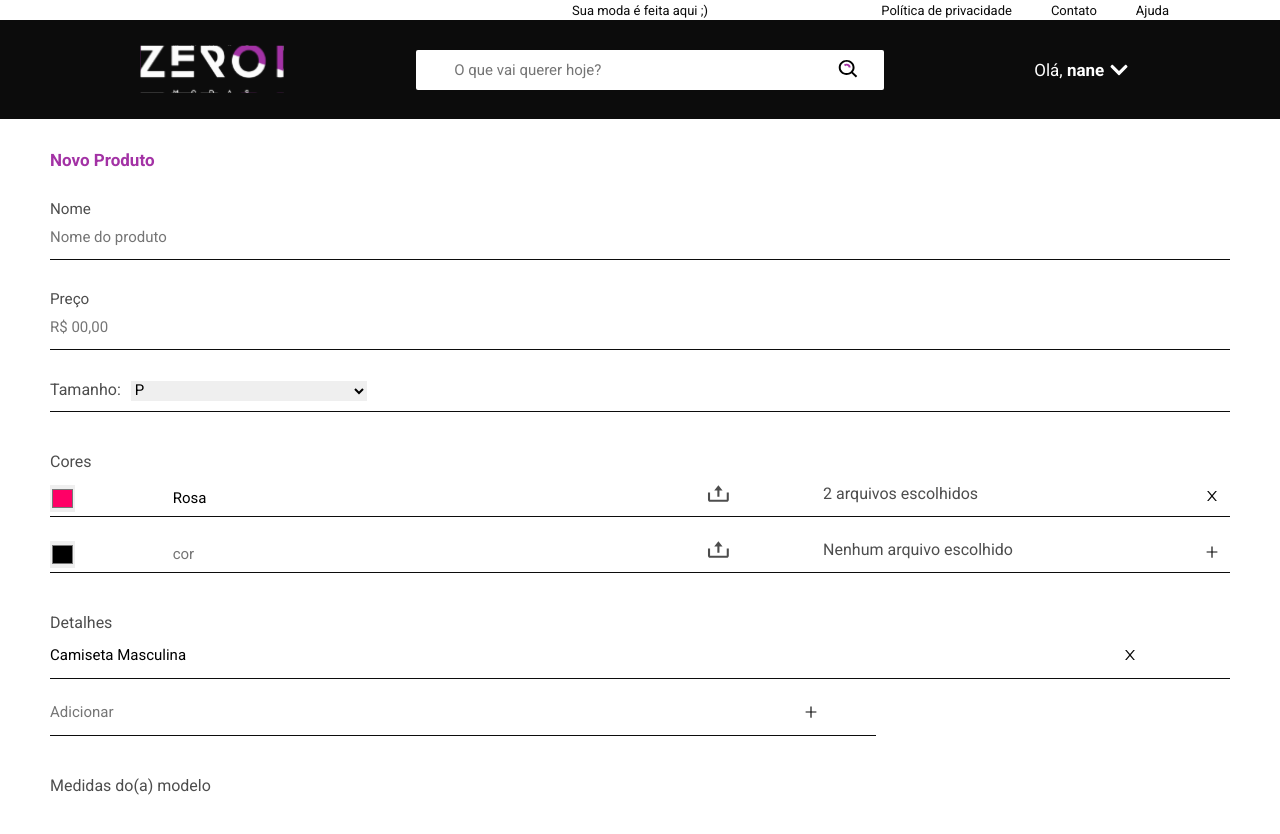
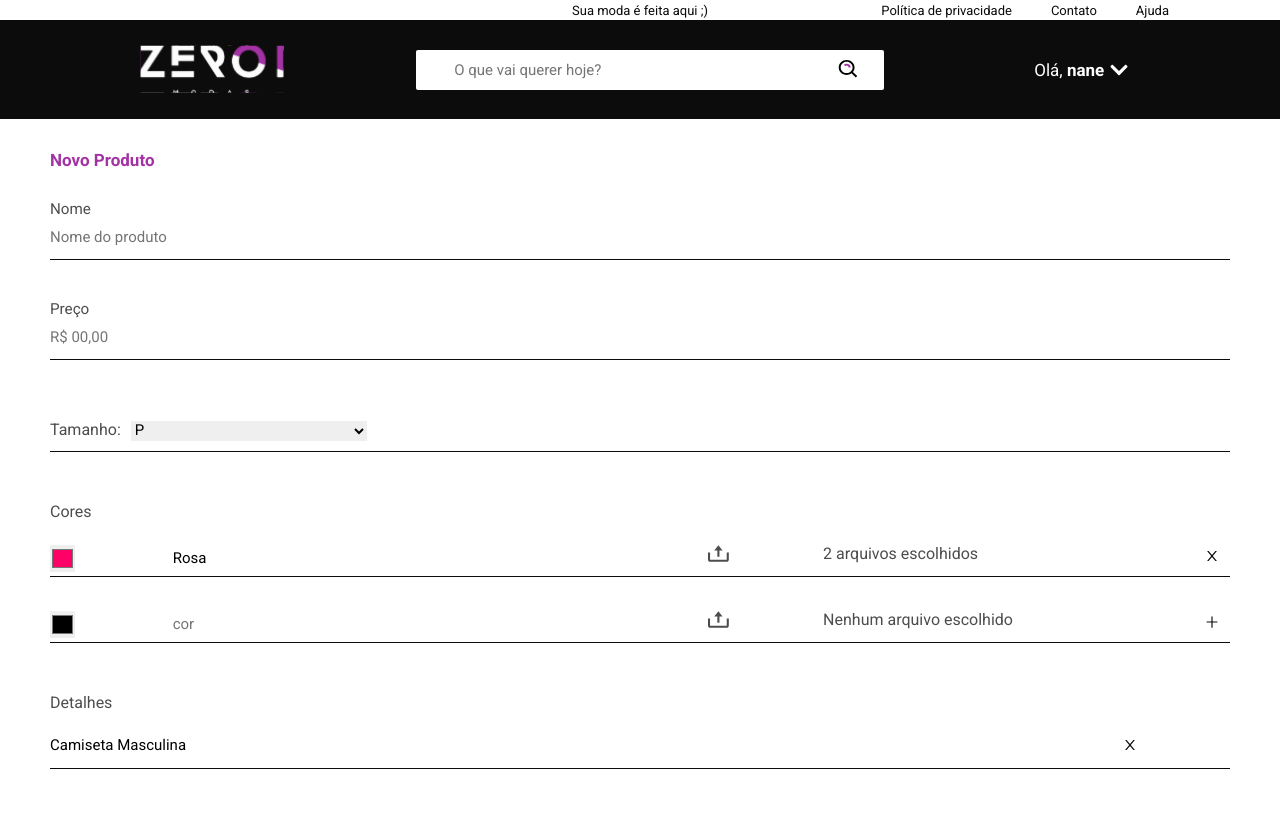
Before and after one commit to rayaneacacio/Zer01_Modas, a React (Vite) app: page /new in a window 1280 px wide. Shown: the top 834 px of the page. Built offline with nearby package versions, Linux system fonts and the light colour scheme; some icons are missing.

Commit message:
ajustes no css e index.html

```diff
--- a/index.html
+++ b/index.html
@@ -3,7 +3,7 @@
   <head>
     <meta charset="UTF-8" />
     <link rel="icon" type="image/svg+xml" href="/vite.svg" />
-    <meta name="viewport" content="width=device-width, initial-scale=1.0" />
+    <meta name="viewport" content="width=device-width, user-scalable=no">
 
     <link rel="preconnect" href="https://fonts.googleapis.com">
     <link rel="preconnect" href="https://fonts.gstatic.com" crossorigin>
--- a/src/components/EditCatalog/index.jsx
+++ b/src/components/EditCatalog/index.jsx
@@ -11,7 +11,7 @@ export function EditCatalog({ ...rest }) {
 
       <Input title="Preço" placeholder="R$ 00,00" />
 
-      <label id="SizeLabel" htmlFor="size">
+      <label id="sizeLabel" htmlFor="size">
         Tamanho:
         <select name="size" id="size">
           <option value="P">P</option>
--- a/src/components/EditCatalog/style.js
+++ b/src/components/EditCatalog/style.js
@@ -4,7 +4,7 @@ export const Container = styled.div`
   color: ${({ theme }) => theme.COLORS.GRAY_700};
   display: flex;
   flex-direction: column;
-  gap: 3rem;
+  gap: 4rem;
 
   > p {
     font-size: 1.6rem;
@@ -17,21 +17,25 @@ export const Container = styled.div`
     border-bottom: 1px solid ${({ theme }) => theme.COLORS.BLACK};
   }
 
+  #sizeLabel {
+    margin-top: 2rem;
+  }
+
   select {
     width: 20%;
     margin-left: 1rem;
+    cursor: pointer;
   }
 
   .tags {
     display: flex;
     flex-direction: column;
-    gap: 2rem;
+    gap: 3rem;
   }
 
   .textarea {
     width: 100%;
     margin-top: 1.5rem;
-    border: none;
     display: flex;
     flex-direction: column;
     align-items: flex-start;
@@ -39,8 +43,7 @@ export const Container = styled.div`
     textarea {
       font-size: 1.6rem;
       width: 100%;
-      height: 4rem;
-      border-bottom: 1px solid ${({ theme }) => theme.COLORS.BLACK};
+      height: 3rem;
       margin-top: 1rem;
     }
   }
--- a/src/styles/global.js
+++ b/src/styles/global.js
@@ -45,7 +45,6 @@ export default createGlobalStyle`
 
     outline: 0;
     resize: none;
-    touch-action: none;
 
     ::placeholder {
       color: ${({ theme }) => theme.COLORS.GRAY_500};
```
